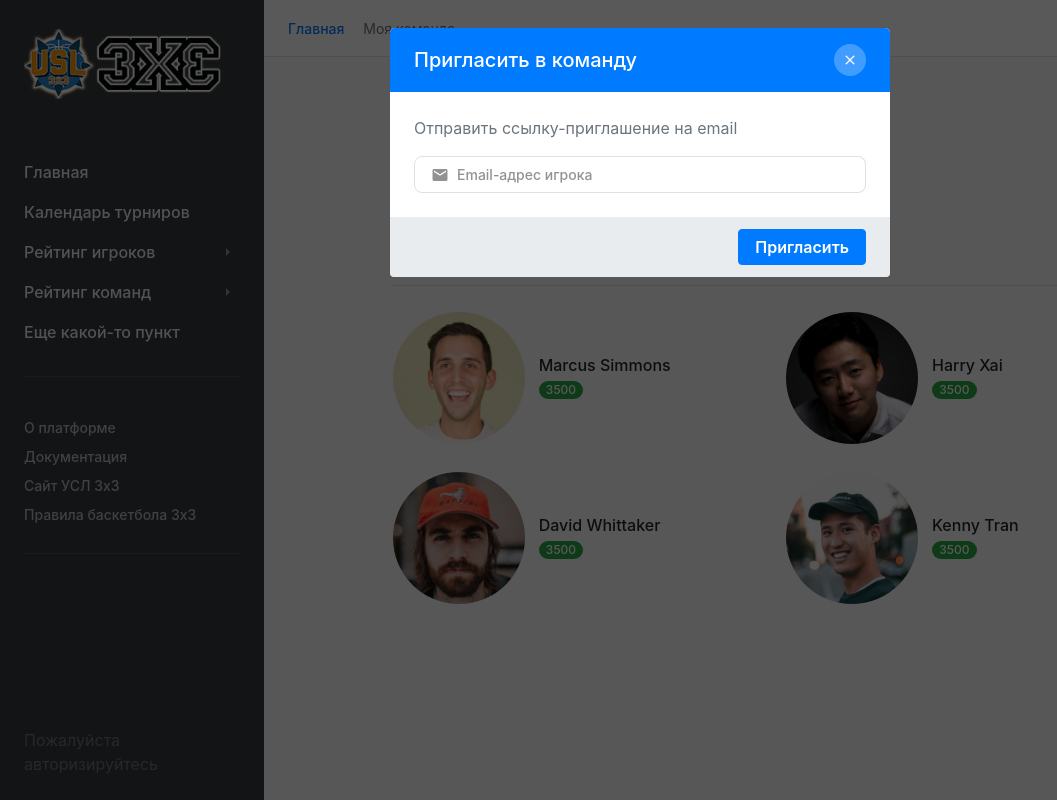
After one commit to BohdanBortnytskyi/streetball, a PHP site: page /myteam.php in a window 1280 px wide, after a click on "add". The commit adds this page. Shown: the whole page, without its empty margins (0-1057 px from the left). Run offline with PHP 8.4, Linux system fonts and the light colour scheme; grey boxes are pictures that could not be loaded.

Commit message:
Последние изменения

```diff
--- a/login.php
+++ b/login.php
@@ -25,7 +25,7 @@
 
     if($players_number == 1) {
       $player = mysqli_fetch_assoc($result);
-      setcookie("player_id",  time() + 3600); //создаем куки
+      setcookie("player_id",  $player["id"], time() + 3600); //создаем куки
       header("Location: /"); // переадресация на главную
     } else {
       echo "<h2>Неверный логин/пароль</h2>";
--- /dev/null
+++ b/myteam.php
@@ -0,0 +1,190 @@
+<!doctype html>
+<html lang="ru">
+
+  <?php
+    // Конфигурация БД
+    include $_SERVER['DOCUMENT_ROOT'] . '/configs/db.php';
+
+    // Head
+    include $_SERVER['DOCUMENT_ROOT'] . '/parts/header.php';
+  ?>
+
+  <body>
+
+    <div class="layout layout-nav-side">
+
+      <?php
+        // Главное боковое меню
+        include $_SERVER['DOCUMENT_ROOT'] . '/parts/navbar.php';
+      ?>
+
+      <div class="main-container">
+
+        <!-- Хлебные крошки и кнопка Настройки -->
+        <div class="navbar bg-white breadcrumb-bar">
+          <nav aria-label="breadcrumb">
+            <ol class="breadcrumb">
+              <li class="breadcrumb-item"><a href="/">Главная</a>
+              </li>
+              <li class="breadcrumb-item active" aria-current="page">Моя команда</li>
+            </ol>
+          </nav>
+
+        </div>
+
+        <!-- Блок контента -->
+        <div class="container">
+          <div class="row justify-content-center">
+            <div class="col-lg-11 col-xl-10">
+              <div class="page-header">
+                <h1>Моя команда</h1>
+                <p class="lead">Чебурашки <span class="badge badge-pill badge-success">3500</span></p>
+                <div class="d-flex align-items-center">
+                  <ul class="avatars">
+
+                    <li>
+                      <a href="#" data-toggle="tooltip" data-placement="top" title="Marcus Simmons">
+                        <img alt="Marcus Simmons" class="avatar" src="assets/img/avatar-male-1.jpg" />
+                      </a>
+                    </li>
+
+                    <li>
+                      <a href="#" data-toggle="tooltip" data-placement="top" title="Harry Xai">
+                        <img alt="Harry Xai" class="avatar" src="assets/img/avatar-male-2.jpg" />
+                      </a>
+                    </li>
+
+                    <li>
+                      <a href="#" data-toggle="tooltip" data-placement="top" title="David Whittaker">
+                        <img alt="David Whittaker" class="avatar" src="assets/img/avatar-male-4.jpg" />
+                      </a>
+                    </li>
+
+                    <li>
+                      <a href="#" data-toggle="tooltip" data-placement="top" title="Kenny Tran">
+                        <img alt="Kenny Tran" class="avatar" src="assets/img/avatar-male-6.jpg" />
+                      </a>
+                    </li>
+
+                    <li>
+                      <img alt="" class="avatar" src="assets/img/none-grey.png" />
+                    </li>
+                    <li>
+                      <img alt="" class="avatar" src="assets/img/none-grey.png" />
+                    </li>
+
+                  </ul>
+                  <button class="btn btn-round" data-toggle="modal" data-target="#user-invite-modal" title="Добавить игрока">
+                    <i class="material-icons">add</i>
+                  </button>
+                </div>
+              </div>
+              <hr>
+              <div class="content-list-body row">
+
+                <div class="col-6">
+                  <a class="media media-member" href="#">
+                    <img alt="Marcus Simmons" src="assets/img/avatar-male-1.jpg" class="avatar avatar-lg" />
+                    <div class="media-body">
+                      <h6 class="mb-0" data-filter-by="text">Marcus Simmons</h6>
+                      <span class="badge badge-pill badge-success">3500</span>
+                    </div>
+                  </a>
+                </div>
+
+                <div class="col-6">
+                  <a class="media media-member" href="#">
+                    <img alt="Harry Xai" src="assets/img/avatar-male-2.jpg" class="avatar avatar-lg" />
+                    <div class="media-body">
+                      <h6 class="mb-0" data-filter-by="text">Harry Xai</h6>
+                      <span class="badge badge-pill badge-success">3500</span>
+                    </div>
+                  </a>
+                </div>
+
+                <div class="col-6">
+                  <a class="media media-member" href="#">
+                    <img alt="David Whittaker" src="assets/img/avatar-male-4.jpg" class="avatar avatar-lg" />
+                    <div class="media-body">
+                      <h6 class="mb-0" data-filter-by="text">David Whittaker</h6>
+                      <span class="badge badge-pill badge-success">3500</span>
+                    </div>
+                  </a>
+                </div>
+
+                <div class="col-6">
+                  <a class="media media-member" href="#">
+                    <img alt="Kenny Tran" src="assets/img/avatar-male-6.jpg" class="avatar avatar-lg" />
+                    <div class="media-body">
+                      <h6 class="mb-0" data-filter-by="text">Kenny Tran</h6>
+                      <span class="badge badge-pill badge-success">3500</span>
+                    </div>
+                  </a>
+                </div>
+
+              </div>
+              <form class="modal fade" id="user-invite-modal" tabindex="-1" aria-hidden="true">
+                <div class="modal-dialog" role="document">
+                  <div class="modal-content">
+                    <div class="modal-header">
+                      <h5 class="modal-title">Пригласить в команду</h5>
+                      <button type="button" class="close btn btn-round" data-dismiss="modal" aria-label="Close">
+                        <i class="material-icons">close</i>
+                      </button>
+                    </div>
+                    <!--end of modal head-->
+                    <div class="modal-body">
+                      <p>Отправить ссылку-приглашение на email</p>
+                      <div>
+                        <div class="input-group">
+                          <div class="input-group-prepend">
+                            <span class="input-group-text">
+                              <i class="material-icons">email</i>
+                            </span>
+                          </div>
+                          <input type="email" class="form-control" placeholder="Email-адрес игрока" aria-label="Email-адрес игрока">
+                        </div>
+                      </div>
+                    </div>
+                    <!--end of modal body-->
+                    <div class="modal-footer">
+                      <button role="button" class="btn btn-primary" type="submit">
+                        Пригласить
+                      </button>
+                    </div>
+                  </div>
+                </div>
+              </form>
+            </div>
+          </div>
+        </div>
+      </div>
+    </div>
+
+    <!-- Required vendor scripts (Do not remove) -->
+    <script type="text/javascript" src="assets/js/jquery.min.js"></script>
+    <script type="text/javascript" src="assets/js/popper.min.js"></script>
+    <script type="text/javascript" src="assets/js/bootstrap.js"></script>
+
+    <!-- Optional Vendor Scripts (Remove the plugin script here and comment initializer script out of index.js if site does not use that feature) -->
+
+    <!-- Autosize - resizes textarea inputs as user types -->
+    <script type="text/javascript" src="assets/js/autosize.min.js"></script>
+    <!-- Flatpickr (calendar/date/time picker UI) -->
+    <script type="text/javascript" src="assets/js/flatpickr.min.js"></script>
+    <!-- Prism - displays formatted code boxes -->
+    <script type="text/javascript" src="assets/js/prism.js"></script>
+    <!-- Shopify Draggable - drag, drop and sort items on page -->
+    <script type="text/javascript" src="assets/js/draggable.bundle.legacy.js"></script>
+    <script type="text/javascript" src="assets/js/swap-animation.js"></script>
+    <!-- Dropzone - drag and drop files onto the page for uploading -->
+    <script type="text/javascript" src="assets/js/dropzone.min.js"></script>
+    <!-- List.js - filter list elements -->
+    <script type="text/javascript" src="assets/js/list.min.js"></script>
+
+    <!-- Required theme scripts (Do not remove) -->
+    <script type="text/javascript" src="assets/js/theme.js"></script>
+
+  </body>
+
+</html>
--- a/parts/navbar.php
+++ b/parts/navbar.php
@@ -104,15 +104,15 @@
   <?php
   // если вход выполнен
       if(isset($_COOKIE["player_id"])) {
-        $sql = "SELECT * FROM players WHERE id=" . $_COOKIE["player_id"]; // выбираем из БД вошедшего юзера
+        $sql = "SELECT * FROM players WHERE id=" . $_COOKIE["player_id"]; // выбираем из БД вошедшего игрока
         $result = mysqli_query($connect, $sql); // выполняем запрос
-        $user = mysqli_fetch_assoc($result); // создаем ассоциацию с вошедшим юзером
+        $player = mysqli_fetch_assoc($result); // создаем ассоциацию с вошедшим игроком
   ?>
   <div class="d-none d-lg-block">
     <div class="dropup">
       <a href="#" role="button" data-toggle="dropdown" aria-haspopup="true" aria-expanded="false">
-        <img alt="Image" src="assets/img/avatar-male-4.jpg" class="avatar" />
-        <span>Имя Игрока</span>
+        <img alt="Image" src="assets/img/avatars/<?php echo $player['photo']; ?>" class="avatar" />
+        <span><?php echo $player['firstName']; ?>&nbsp;<?php echo $player['lastName']; ?></span>
       </a>
       <div class="dropdown-menu">
         <a href="profile.php" class="dropdown-item">Профиль</a>
```
Also changed, not shown: profile-settings.php (+10 -5 lines), profile-update.php (added, +55 -0 lines), profile.php (+30 -15 lines), assets/img/avatars/1.jpg (added).
